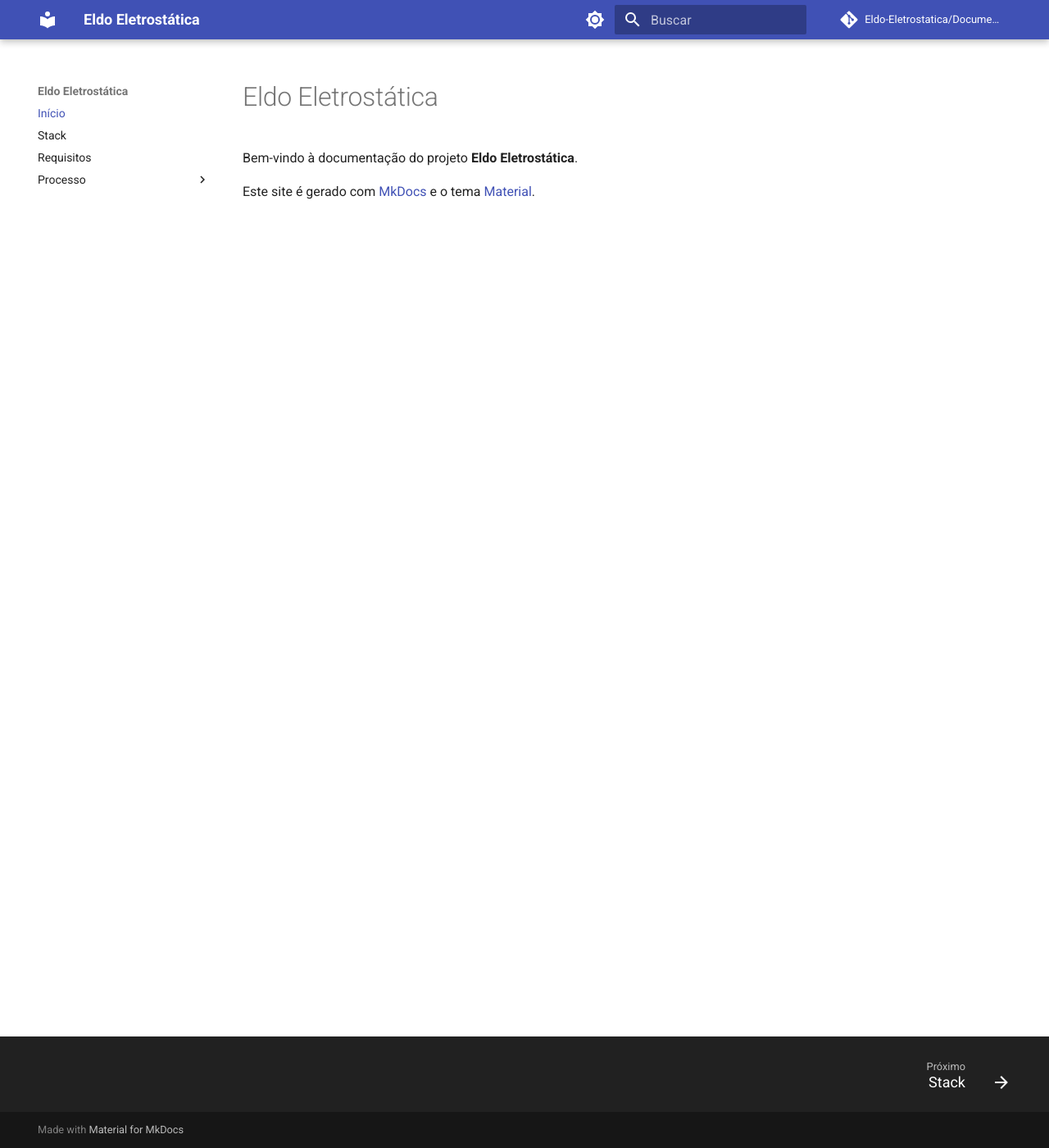
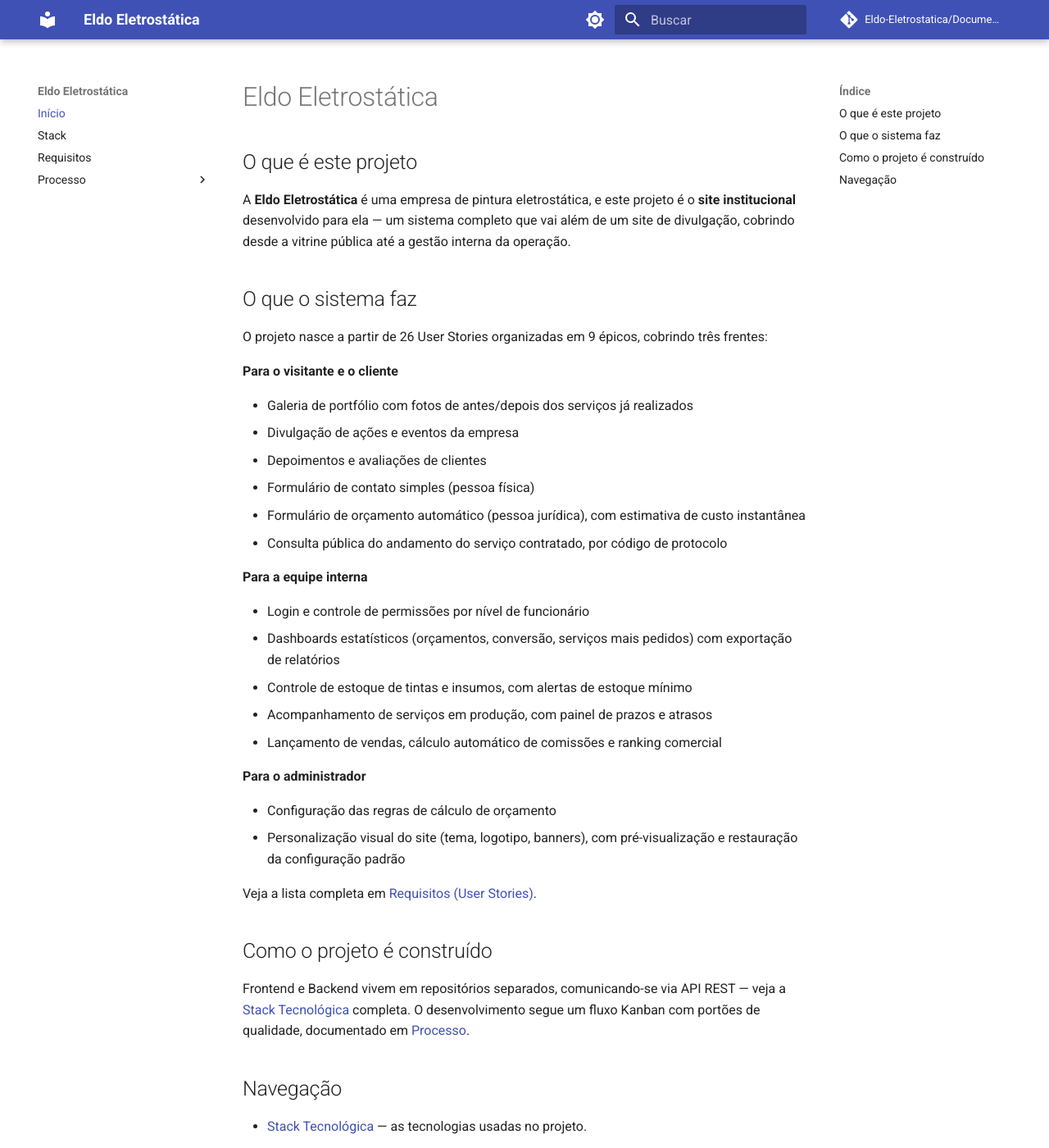
Before and after one commit to Eldo-Eletrostatica/Documentacao, an MkDocs documentation site: the page built from docs/index.md, in a window 1280 px wide and 1400 px high. Shown: the whole window at 82% size. Built offline with MkDocs 1.6.1 and Material for MkDocs 9.7.7, drawn with Linux system fonts in a browser that asks for light colours; comment, search, counter and statistics services are not loaded; some of the changed text lies outside the part shown.

Commit message:
docs: adiciona apresentação do projeto na página inicial
Explica o que é a Eldo Eletrostática e o que o sistema faz, organizado
por visitante/cliente, equipe interna e administrador.

```diff
--- a/docs/index.md
+++ b/docs/index.md
@@ -1,5 +1,45 @@
 # Eldo Eletrostática
 
-Bem-vindo à documentação do projeto **Eldo Eletrostática**.
+## O que é este projeto
 
-Este site é gerado com [MkDocs](https://www.mkdocs.org/) e o tema [Material](https://squidfunk.github.io/mkdocs-material/).
+A **Eldo Eletrostática** é uma empresa de pintura eletrostática, e este projeto é o **site institucional** desenvolvido para ela — um sistema completo que vai além de um site de divulgação, cobrindo desde a vitrine pública até a gestão interna da operação.
+
+## O que o sistema faz
+
+O projeto nasce a partir de 26 User Stories organizadas em 9 épicos, cobrindo três frentes:
+
+**Para o visitante e o cliente**
+
+- Galeria de portfólio com fotos de antes/depois dos serviços já realizados
+- Divulgação de ações e eventos da empresa
+- Depoimentos e avaliações de clientes
+- Formulário de contato simples (pessoa física)
+- Formulário de orçamento automático (pessoa jurídica), com estimativa de custo instantânea
+- Consulta pública do andamento do serviço contratado, por código de protocolo
+
+**Para a equipe interna**
+
+- Login e controle de permissões por nível de funcionário
+- Dashboards estatísticos (orçamentos, conversão, serviços mais pedidos) com exportação de relatórios
+- Controle de estoque de tintas e insumos, com alertas de estoque mínimo
+- Acompanhamento de serviços em produção, com painel de prazos e atrasos
+- Lançamento de vendas, cálculo automático de comissões e ranking comercial
+
+**Para o administrador**
+
+- Configuração das regras de cálculo de orçamento
+- Personalização visual do site (tema, logotipo, banners), com pré-visualização e restauração da configuração padrão
+
+Veja a lista completa em [Requisitos (User Stories)](historias_usuários.md).
+
+## Como o projeto é construído
+
+Frontend e Backend vivem em repositórios separados, comunicando-se via API REST — veja a [Stack Tecnológica](stack.md) completa. O desenvolvimento segue um fluxo Kanban com portões de qualidade, documentado em [Processo](processo/quadro-kanban.md).
+
+## Navegação
+
+- [Stack Tecnológica](stack.md) — as tecnologias usadas no projeto.
+- [Requisitos (User Stories)](historias_usuários.md) — épicos e histórias de usuário do projeto.
+- **Processo**:
+    - [Quadro Kanban](processo/quadro-kanban.md) — como o backlog é organizado no GitHub Projects.
+    - [Critérios de Aceite](processo/criterios-aceite.md) — como transformar uma US em condições testáveis.
```
